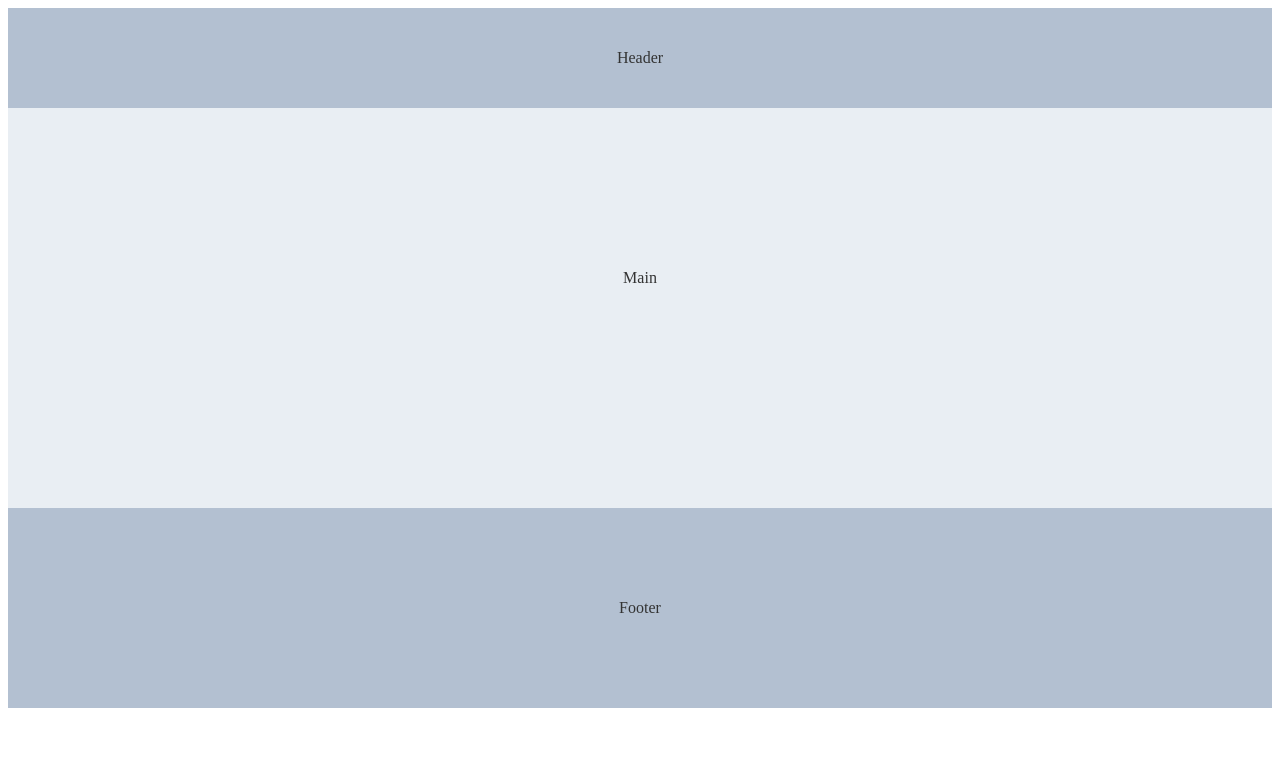
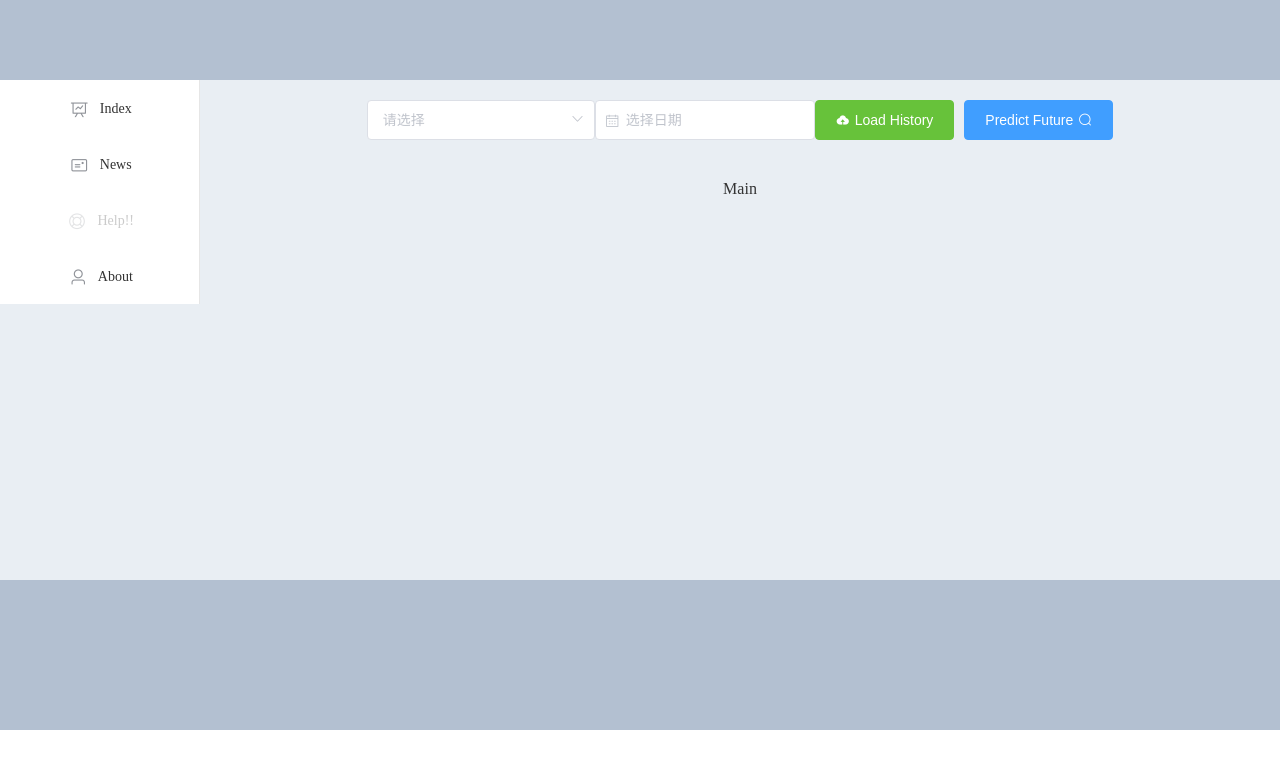
Before and after one commit to Chit-Chaat/Stock_Trend_Analysis_APP, a Vue app in the folder stock-trend-ana-app/: page / in a window 1280 px wide. Shown: the top 768 px of the page. Built offline with nearby package versions, Linux system fonts and the light colour scheme.

Commit message:
start front end project

```diff
--- a/stock-trend-ana-app/package.json
+++ b/stock-trend-ana-app/package.json
@@ -10,7 +10,8 @@
   "dependencies": {
     "core-js": "^3.6.5",
     "element-ui": "^2.15.1",
-    "vue": "^2.6.11"
+    "vue": "^2.6.11",
+    "vue-router": "^3.5.1"
   },
   "devDependencies": {
     "@vue/cli-plugin-babel": "~4.5.0",
--- a/stock-trend-ana-app/src/App.vue
+++ b/stock-trend-ana-app/src/App.vue
@@ -1,39 +1,88 @@
 <template>
-  <el-container>
-    <el-header>Header</el-header>
-    <el-main>Main</el-main>
-    <el-footer>Footer</el-footer>
+  <el-container id="app">
+    <div id="cover"></div>
+    <el-header>
+      <Header></Header>
+    </el-header>
+    <el-container>
+      <el-container>
+        <el-main>
+          <Main></Main>
+        </el-main>
+        <el-footer>
+          <Footer></Footer>
+        </el-footer>
+      </el-container>
+    </el-container>
   </el-container>
+</template>
 
-</template>
-<style>
+<script>
+  import Header from './components/header.vue'
+  import Footer from './components/footer.vue'
+  import Main from './components/main.vue'
+  export default {
+    name: 'index',
+    components: {
+      Header,
+      Main,
+      Footer,
+
+    },
+    data() {
+      return {
+        title: {
+          main_title: "Stock Trend Analysis APP",
+          sub_title: "DSCI 560",
+          desc: "Using Knowledge Graph techniques help you find the most suitable school, and start your new life."
+        }
+      }
+    }
+  }
+</script>
+
+<style scoped>
+  #app {
+    position: absolute;
+    left: 0;
+    right: 0;
+    top: 0;
+  }
+
+  #cover {
+    position: absolute;
+    left: 0;
+    right: 0;
+    top: 0;
+    bottom: 0;
+    background-color: rgb(187, 40, 40);
+    opacity: 0.20;
+    z-index: -1;
+  }
+
   .el-header{
     width: 100%;
-    height: 100px !important;
+    height: 80px !important;
     background-color: #B3C0D1;
     color: #333;
     text-align: center;
-    line-height: 100px;
-  }
-
-  .el-footer {
-    width: 100%;
-    height: 200px !important;
-    background-color: #B3C0D1;
-    color: #333;
-    text-align: center;
-    line-height: 200px;
+    line-height: 80px;
   }
 
   .el-main {
     background-color: #E9EEF3;
     color: #333;
     text-align: center;
-    line-height: 300px;
-    height: 400px;
+    height: 500px;
+    padding: 0 !important;
   }
 
-  body>.el-container {
-    margin-bottom: 40px;
+  .el-footer {
+    width: 100%;
+    height: 150px !important;
+    background-color: #B3C0D1;
+    color: #333;
+    text-align: center;
+    line-height: 120px;
   }
 </style>
--- /dev/null
+++ b/stock-trend-ana-app/src/components/footer.vue
@@ -0,0 +1,5 @@
+<template>
+  <div>
+
+  </div>
+</template>
--- /dev/null
+++ b/stock-trend-ana-app/src/components/header.vue
@@ -0,0 +1,5 @@
+<template>
+  <div>
+
+  </div>
+</template>
--- /dev/null
+++ b/stock-trend-ana-app/src/components/main.vue
@@ -0,0 +1,63 @@
+<template>
+  <el-container>
+    <el-aside>
+      <el-menu :default-active="this.$route.path" class="siderbar" mode="vertical" @select="handleSelect" router
+        background-color="#fff" text-color="#333" active-text-color="#0084ff">
+        <el-menu-item v-for="(item,i) in navList" :key="i" :index="item.path" :disabled="item.disabled">
+          <template slot="title">
+            <i :class="item.icon"></i>
+            <span class="navName"> {{ item.navItem }}</span>
+          </template>
+        </el-menu-item>
+      </el-menu>
+    </el-aside>
+    <el-main class="content">
+      <router-view />
+    </el-main>
+  </el-container>
+
+</template>
+
+<script>
+  export default {
+
+    data() {
+      return {
+        navList: [
+          { path: '/index', navItem: 'Index', disabled: false, icon: 'el-icon-data-line' },
+          { path: '/news', navItem: 'News', disabled: false, icon: 'el-icon-postcard' },
+          { path: '/support', navItem: 'Help!!', disabled: true, icon: 'el-icon-help' },
+          { path: '/about', navItem: 'About', disabled: false, icon: 'el-icon-user' },
+        ]
+
+      }
+    },
+    methods: {
+      handleSelect(key, keyPath) {
+        console.log(key, keyPath);
+
+      }
+    }
+  }
+</script>
+
+<style scoped>
+  .sidebar {}
+
+  .content {}
+
+  .el-aside {
+    background-color: #D3DCE6;
+    color: #333;
+    text-align: center;
+    line-height: 200px;
+    width: 200px !important;
+  }
+
+  .el-main {
+    background-color: #E9EEF3;
+    color: #333;
+    text-align: center;
+  }
+
+</style>
--- a/stock-trend-ana-app/src/main.js
+++ b/stock-trend-ana-app/src/main.js
@@ -1,4 +1,5 @@
 import Vue from 'vue'
+import router from './router'
 import ElementUI from 'element-ui'
 import App from './App.vue'
 import locale from 'element-ui/lib/locale/lang/en'
@@ -12,5 +13,6 @@ Vue.use(ElementUI, { locale });
 
 new Vue({
   el: '#app',
+  router,
   render: h => h(App)
 });
--- /dev/null
+++ b/stock-trend-ana-app/src/router/index.js
@@ -0,0 +1,35 @@
+import Vue from 'vue'
+import Router from 'vue-router'
+import Index from '../views/index'
+import News from '../views/news'
+import Support from '../views/support'
+import About from '../views/about'
+
+Vue.use(Router)
+
+export default new Router({
+  routes: [
+    {
+      path: '/',
+      name: 'Home',
+      component: Index
+    }, {
+      path: '/index',
+      name: 'Index',
+      component: Index
+    }, {
+      path: '/news',
+      name: 'News',
+      component: News
+    },
+    {
+      path: '/support',
+      name: 'Support',
+      component: Support
+    }, {
+      path: '/about',
+      name: 'About',
+      component: About
+    }
+  ]
+})
--- /dev/null
+++ b/stock-trend-ana-app/src/views/about.vue
@@ -0,0 +1,5 @@
+<template>
+  <div>
+    About
+  </div>
+</template>
--- /dev/null
+++ b/stock-trend-ana-app/src/views/index.vue
@@ -0,0 +1,83 @@
+<template>
+  <el-container>
+    <el-header>
+      <el-select v-model="value" filterable placeholder="请选择">
+        <el-option v-for="item in options" :key="item.value" :label="item.label" :value="item.value">
+        </el-option>
+      </el-select>
+      <el-date-picker v-model="value2" align="right" type="date" placeholder="选择日期" :picker-options="pickerOptions">
+      </el-date-picker>
+      <el-button type="success" icon="el-icon-upload">Load History</el-button>
+      <el-button type="primary">Predict Future<i class="el-icon-search el-icon--right"></i></el-button>
+    </el-header>
+    <el-main>Main</el-main>
+  </el-container>
+</template>
+
+<script>
+  export default {
+    data() {
+      return {
+        options: [{
+          value: '选项1',
+          label: '黄金糕'
+        }, {
+          value: '选项2',
+          label: '双皮奶'
+        }, {
+          value: '选项3',
+          label: '蚵仔煎'
+        }, {
+          value: '选项4',
+          label: '龙须面'
+        }, {
+          value: '选项5',
+          label: '北京烤鸭'
+        }],
+        value: '',
+        pickerOptions: {
+          disabledDate(time) {
+            return time.getTime() > Date.now();
+          },
+          shortcuts: [{
+            text: '今天',
+            onClick(picker) {
+              picker.$emit('pick', new Date());
+            }
+          }, {
+            text: '昨天',
+            onClick(picker) {
+              const date = new Date();
+              date.setTime(date.getTime() - 3600 * 1000 * 24);
+              picker.$emit('pick', date);
+            }
+          }, {
+            text: '一周前',
+            onClick(picker) {
+              const date = new Date();
+              date.setTime(date.getTime() - 3600 * 1000 * 24 * 7);
+              picker.$emit('pick', date);
+            }
+          }]
+        },
+        value2: '',
+      }
+    }
+  }
+</script>
+
+<style scoped>
+  .el-header {
+    background-color: #3572c2;
+    color: #333;
+    text-align: center;
+    line-height: 60px;
+  }
+
+
+  .el-main {
+    background-color: #355e86;
+    color: #333;
+    text-align: center;
+    line-height: 0px !important;
+  }
--- /dev/null
+++ b/stock-trend-ana-app/src/views/news.vue
@@ -0,0 +1,5 @@
+<template>
+  <div>
+    News
+  </div>
+</template>
--- /dev/null
+++ b/stock-trend-ana-app/src/views/support.vue
@@ -0,0 +1,5 @@
+<template>
+  <div>
+    Support
+  </div>
+</template>
```
Also changed, not shown: stock-trend-ana-app/src/components/HelloWorld.vue (deleted, +0 -58 lines), 1 other file (tests, documents, lock files or other folders).
